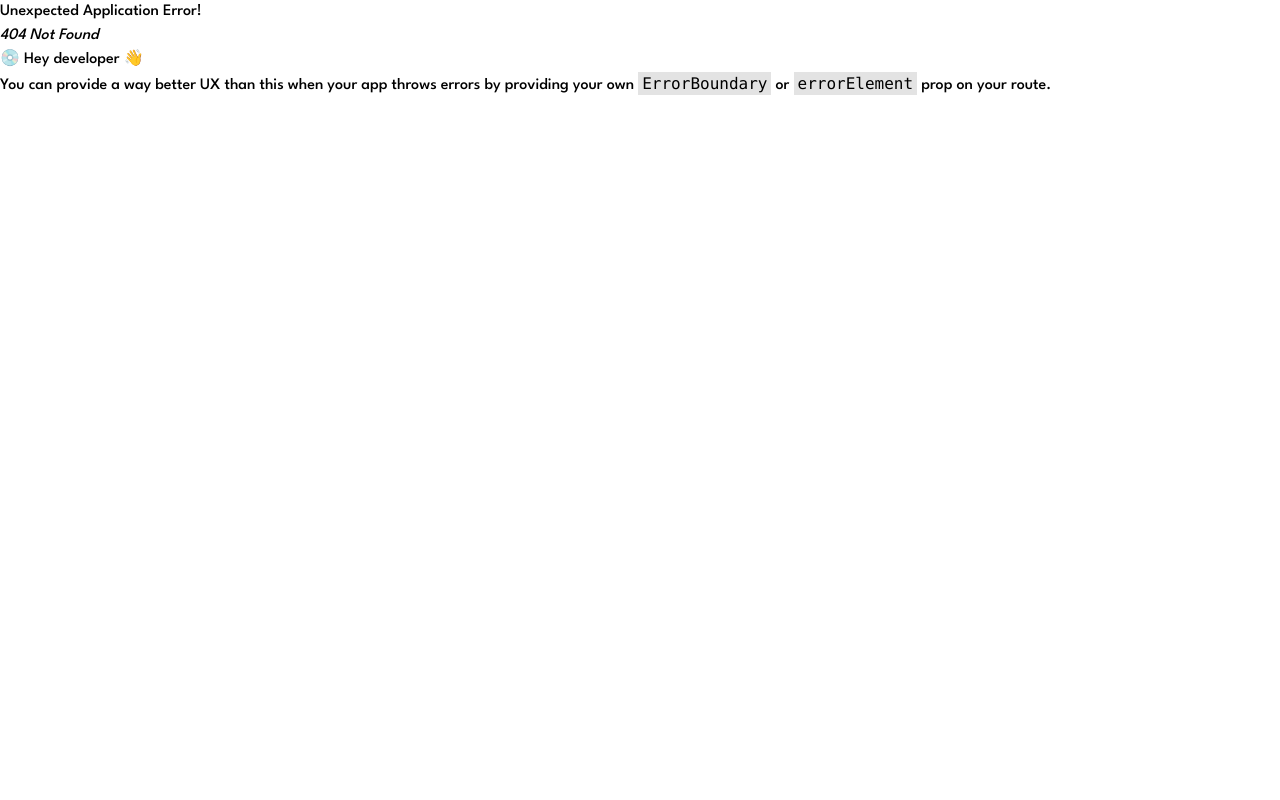
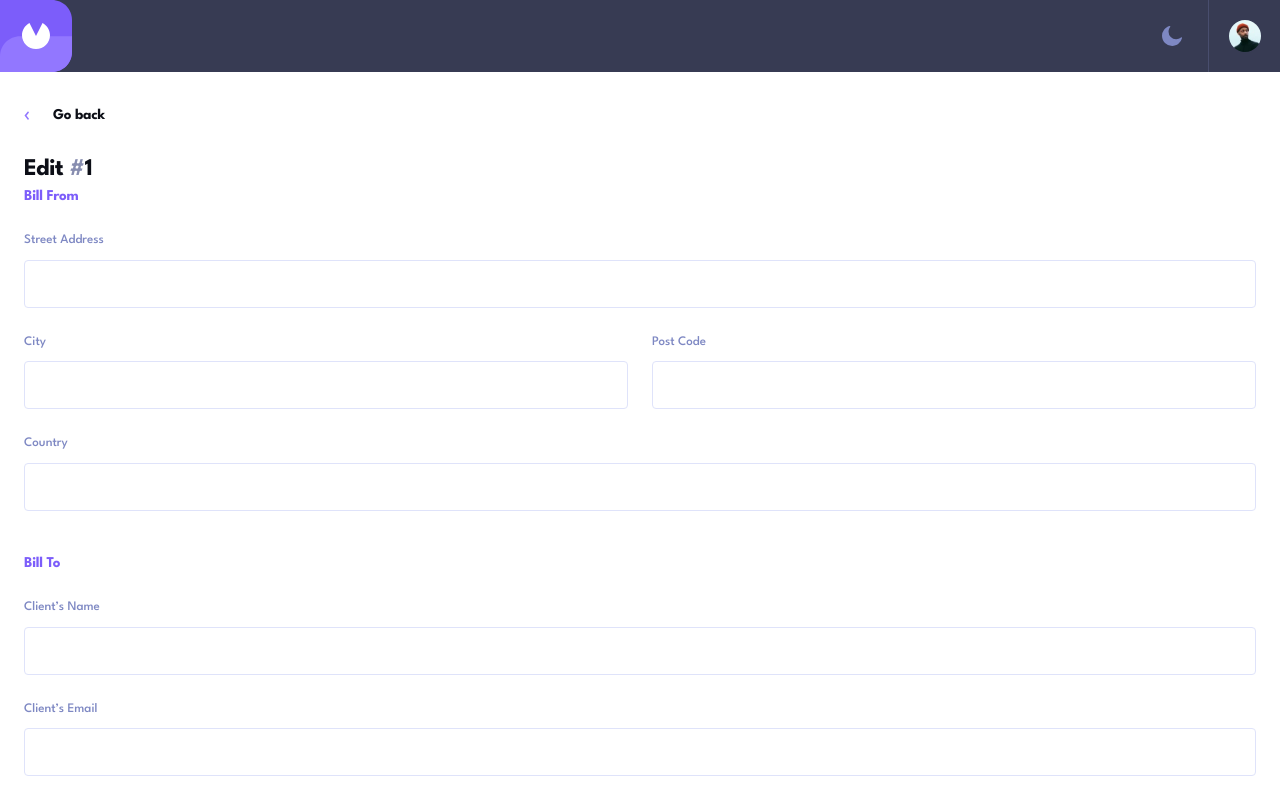
Before and after one commit to HarLey021/Invoice-app, a React (Vite) app: page /edit/1 in a window 1280 px wide. Before the commit this address had no page. Shown: the top 800 px of the page. Built offline with nearby package versions, Linux system fonts and the light colour scheme.

Commit message:
make changes to create page, add route of edit

```diff
--- a/src/components/header/Header.tsx
+++ b/src/components/header/Header.tsx
@@ -18,7 +18,7 @@ const Header: React.FC = () => {
         </div>
         <div className="w-18 h-18 border-l border-[#494E6E] flex justify-center items-center">
           <img
-            src="image-avatar.jpg"
+            src="/image-avatar.jpg"
             alt="avatar"
             className="w-8 h-8 rounded-4xl"
           />
--- a/src/components/invoice/Invoice.tsx
+++ b/src/components/invoice/Invoice.tsx
@@ -7,7 +7,7 @@ const Invoice: React.FC<InvoiceProps> = ({ invoice }) => {
     <>
       <div
         onClick={() => {
-          navigate(`/${invoice.id}`);
+          navigate(`/invoice/${invoice.id}`);
         }}
         className="w-full h-[146px] bg-white dark:bg-dark rounded-lg shadow-[0_10px_10px_-10px_rgba(72,84,159,0.1)] p-6 mb-4 cursor-pointer"
       >
--- a/src/components/item/Item.tsx
+++ b/src/components/item/Item.tsx
@@ -46,7 +46,10 @@ const Item: React.FC<ItemProps> = ({ id, deleteItem }) => {
             </div>
           </div>
 
-          <button onClick={() => deleteItem(id)} className="pt-6">
+          <button
+            onClick={() => deleteItem(id)}
+            className="pt-6 cursor-pointer"
+          >
             <img src="/icon-delete.svg" alt="" />
           </button>
         </div>
--- a/src/main.tsx
+++ b/src/main.tsx
@@ -17,11 +17,15 @@ const router = createBrowserRouter([
         element: <Home />,
       },
       {
-        path: "/:id",
+        path: "invoice/:id",
         element: <InvoiceDetails />,
       },
       {
         path: "/create",
+        element: <Create />,
+      },
+      {
+        path: "edit/:id",
         element: <Create />,
       },
     ],
--- a/src/pages/Create.tsx
+++ b/src/pages/Create.tsx
@@ -1,13 +1,17 @@
-import { useState } from "react";
-import { useNavigate } from "react-router-dom";
+import { useContext, useState } from "react";
+import { useNavigate, useParams } from "react-router-dom";
 import Item from "../components/item/Item";
 import { v4 as uuidv4 } from "uuid";
+import { InvoicesContext } from "../contexts/InvoiceContext";
+import type { InvoiceInterface, InvoicesContextType } from "../types";
 
 const Create: React.FC = () => {
   const navigate = useNavigate();
   const [showNet, setShowNet] = useState<boolean>(false);
   const [net, setNet] = useState<string>("Net 30 Days");
   const [items, setItems] = useState<any[]>([]);
+  const { id } = useParams();
+  const isEditMode = Boolean(id);
 
   const addItem = () => {
     setItems((prev) => [...prev, { id: uuidv4() }]);
@@ -16,6 +20,12 @@ const Create: React.FC = () => {
   const deleteItem = (id: string) => {
     setItems((prev) => prev.filter((item) => item.id !== id));
   };
+
+  const { invoices } = useContext<InvoicesContextType>(InvoicesContext);
+  const invoice: InvoiceInterface | undefined = invoices.find(
+    (inv) => inv.id === id
+  );
+  console.log(invoice);
 
   return (
     <>
@@ -36,13 +46,17 @@ const Create: React.FC = () => {
           </div>
 
           <div>
-            {/* <p>
-            Edit <span>#</span>
-            {}
-          </p> */}
-            <h1 className="text-2xl font-bold text-black dark:text-white tracking-[-0.5px] mb-[22px]">
-              New Invoice
-            </h1>
+            {isEditMode ? (
+              <div className="flex text-2xl font-bold tracking-[-0.5px] text-black dark:text-white">
+                <p className="mr-1.5 ">Edit</p>
+                <span className="text-dark-grey">#</span>
+                <p>{id}</p>
+              </div>
+            ) : (
+              <h1 className="text-2xl font-bold text-black dark:text-white tracking-[-0.5px] mb-[22px]">
+                New Invoice
+              </h1>
+            )}
           </div>
 
           <div className=" w-full mb-[41px]">
@@ -56,6 +70,11 @@ const Create: React.FC = () => {
               </h6>
 
               <input
+                // value={
+                //   invoice?.clientAddress.street
+                //     ? invoice?.clientAddress.street
+                //     : ""
+                // }
                 className="w-full h-12 bg-white dark:bg-dark border border-light-grey dark:border-[#252945] rounded-sm text-[15px] font-bold tracking-[-0.25px] text-black dark:text-white pl-5"
                 type="text"
               />
@@ -290,7 +309,7 @@ const Create: React.FC = () => {
             ))}
             <button
               onClick={addItem}
-              className="w-full h-12 bg-[#F9FAFE] dark:bg-[#252945] rounded-3xl text-[15px] font-bold text-[#7E88C3] dark:text-dark-grey tracking-[-0.25px]"
+              className="w-full h-12 bg-[#F9FAFE] dark:bg-[#252945] rounded-3xl text-[15px] font-bold text-[#7E88C3] dark:text-dark-grey tracking-[-0.25px] cursor-pointer"
             >
               + Add New Item
             </button>
@@ -299,7 +318,30 @@ const Create: React.FC = () => {
 
         <div className="w-full h-16 bg-[linear-gradient(180deg,rgba(0,0,0,0)_0%,rgba(0,0,0,0.1)_100%)] dark:bg-very-dark"></div>
 
-        <div className="w-full h-23 bg-white dark:bg-dark"></div>
+        <div className="w-full h-23 bg-white dark:bg-dark items-center px-6">
+          {isEditMode ? (
+            <div className="w-full h-full flex justify-between items-center">
+              <button className="w-24 h-12 bg-[#F9FAFE] dark:bg-[#252945] rounded-3xl text-[#7E88C3] dark:text-light-grey">
+                Cancel
+              </button>
+              <button className="w-[138px] h-12 bg-violet rounded-3xl text-white ">
+                Save Changes
+              </button>
+            </div>
+          ) : (
+            <div className="w-full h-full flex justify-between items-center">
+              <button className="w-21 h-12 bg-[#F9FAFE] dark:bg-[#252945] rounded-3xl text-[#7E88C3] dark:text-light-grey">
+                Discard
+              </button>
+              <button className="w-[117px] h-12 bg-header-dark rounded-3xl text-dark-grey dark:text-light-grey">
+                Save as Draft
+              </button>
+              <button className="w-28 h-12 bg-violet rounded-3xl text-white ">
+                Save & Send
+              </button>
+            </div>
+          )}
+        </div>
       </div>
     </>
   );
--- a/src/pages/Home.tsx
+++ b/src/pages/Home.tsx
@@ -1,7 +1,6 @@
 import Empty from "../components/empty/Empty";
 import { useContext } from "react";
 import Invoice from "../components/invoice/Invoice";
-
 import { InvoicesContext } from "../contexts/InvoiceContext";
 import type { InvoiceInterface, InvoicesContextType } from "../types";
 import { useNavigate } from "react-router-dom";
--- a/src/pages/InvoiceDetails.tsx
+++ b/src/pages/InvoiceDetails.tsx
@@ -6,10 +6,16 @@ import { InvoicesContext } from "../contexts/InvoiceContext";
 const InvoiceDetails: React.FC = () => {
   const navigate = useNavigate();
   const klickedId: string | undefined = useParams().id;
-  const { invoices } = useContext<InvoicesContextType>(InvoicesContext);
+  const { invoices, setShowEditInvoice } =
+    useContext<InvoicesContextType>(InvoicesContext);
   const invoice: InvoiceInterface | undefined = invoices.find(
     (inv) => inv.id === klickedId
   );
+
+  const handleEdit = () => {
+    setShowEditInvoice(true);
+    navigate(`/edit/${klickedId}`);
+  };
 
   return (
     <>
@@ -170,7 +176,10 @@ const InvoiceDetails: React.FC = () => {
       </div>
 
       <div className="w-full h-23 bg-white dark:bg-dark px-6 py-[21px] flex justify-between items-center">
-        <button className="w-18 h-12 bg-[#F9FAFE] dark:bg-[#252945] rounded-3xl flex justify-center items-center text-[15px] font-bold tracking-[-0.25px] text-[#7E88C3] dark:text-light-grey cursor-pointer">
+        <button
+          onClick={handleEdit}
+          className="w-18 h-12 bg-[#F9FAFE] dark:bg-[#252945] rounded-3xl flex justify-center items-center text-[15px] font-bold tracking-[-0.25px] text-[#7E88C3] dark:text-light-grey cursor-pointer"
+        >
           Edit
         </button>
         <button className="w-[90px] h-12 bg-red rounded-3xl flex justify-center items-center text-[15px] font-bold tracking-[-0.25px] text-white cursor-pointer">
```
